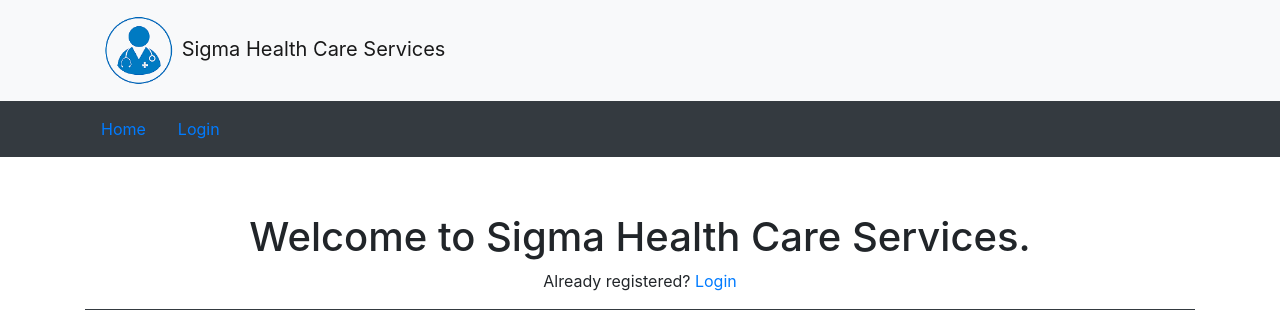
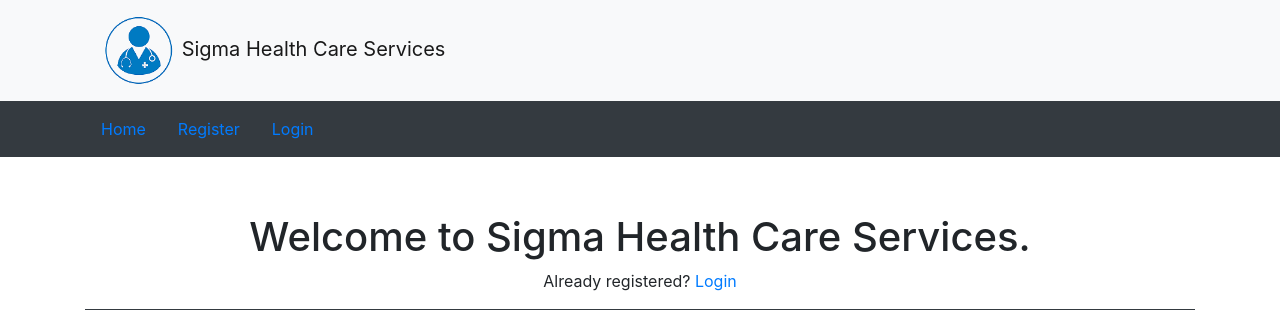
Before and after one commit to srivastavas08/HealthCare1, a Flask app: page / in a window 1280 px wide. Shown: the top 310 px of the page. Run offline with Flask 2, Linux system fonts and the light colour scheme; some libraries are stand-ins or nearby versions.

Commit message:
Register added

```diff
--- a/application/templates/includes/nav.html
+++ b/application/templates/includes/nav.html
@@ -42,7 +42,9 @@
                 <li><br></li>
                 <li></li>
                 {% if not session['username'] %}
+                <li class="nav-item"><a href="{{ url_for('register') }}" class="nav-link nav-item">Register</a></li>
                 <li class="nav-item"><a href="{{ url_for('login') }}" class="nav-link nav-item ">Login</a></li>
+
                 {% else %}
                 <li class="nav-item"><a href="{{ url_for('logout') }}" class="nav-link nav-item">Logout</a></li>
                 {% endif %}
```
